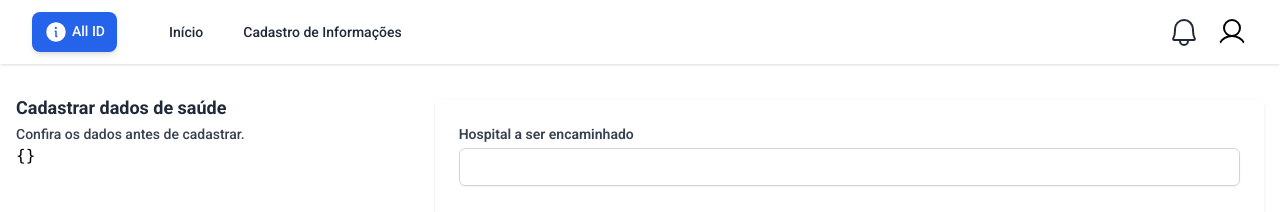
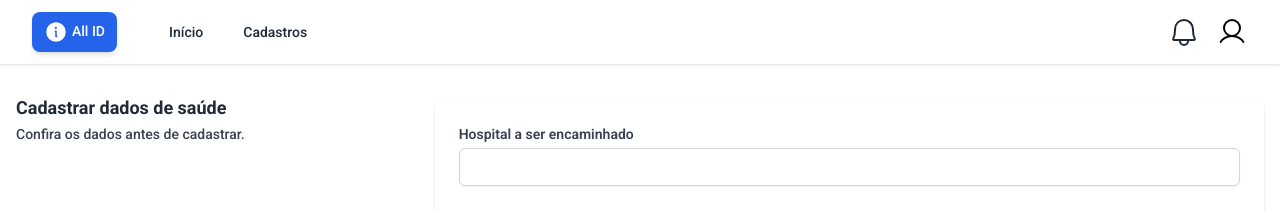
Before and after one commit to PedroJorge148/allid-web, a React (Vite) app: page /dashboard/regdatahealth in a window 1280 px wide. Shown: the top 212 px of the page. Built offline with nearby package versions, Linux system fonts and the light colour scheme; what tw-elements would draw is missing.

Commit message:
creation forms finished

```diff
--- a/src/pages/Dashboard/RegDataHealth.tsx
+++ b/src/pages/Dashboard/RegDataHealth.tsx
@@ -17,7 +17,7 @@ const regDataHealthSchema = z.object({
 type RegDataHealthFormInputs = z.infer<typeof regDataHealthSchema>
 
 export function RegDataHealth() {
-  const { register, handleSubmit, watch } = useForm<RegDataHealthFormInputs>({
+  const { register, handleSubmit } = useForm<RegDataHealthFormInputs>({
     resolver: zodResolver(regDataHealthSchema),
   })
 
@@ -36,7 +36,6 @@ export function RegDataHealth() {
             <p className="mt-1 text-sm font-medium text-gray-700">
               Confira os dados antes de cadastrar.
             </p>
-            <pre>{JSON.stringify(watch(), null, 2)}</pre>
           </div>
         </div>
         <div className="mt-5 md:col-span-2">
--- a/src/pages/Dashboard/RegDataUser.tsx
+++ b/src/pages/Dashboard/RegDataUser.tsx
@@ -33,7 +33,7 @@ type RegDataUserFormInputs = z.infer<typeof regDataUserSchema>
 export function RegDataUser() {
   const [hasSocialName, setHasSocialName] = useState(false)
 
-  const { register, handleSubmit, watch } = useForm<RegDataUserFormInputs>({
+  const { register, handleSubmit } = useForm<RegDataUserFormInputs>({
     resolver: zodResolver(regDataUserSchema),
   })
 
@@ -52,9 +52,6 @@ export function RegDataUser() {
             <p className="mt-1 text-sm font-medium text-gray-700">
               Confira os dados antes de cadastrar.
             </p>
-            <pre className="flex flex-col">
-              {JSON.stringify(watch(), null, 2)}
-            </pre>
           </div>
         </div>
         <div className="mt-5 md:col-span-2">
--- a/src/pages/Dashboard/RegDependents.tsx
+++ b/src/pages/Dashboard/RegDependents.tsx
@@ -14,11 +14,9 @@ const regDataDepedentSchema = z.object({
 type RegDataDependentFormInputs = z.infer<typeof regDataDepedentSchema>
 
 export function RegDependents() {
-  const { register, handleSubmit, watch } = useForm<RegDataDependentFormInputs>(
-    {
-      resolver: zodResolver(regDataDepedentSchema),
-    },
-  )
+  const { register, handleSubmit } = useForm<RegDataDependentFormInputs>({
+    resolver: zodResolver(regDataDepedentSchema),
+  })
 
   function handleDependentFormSubmit(data: RegDataDependentFormInputs) {
     console.log(data)
@@ -35,9 +33,6 @@ export function RegDependents() {
             <p className="mt-1 text-sm font-medium text-gray-700">
               Confira os dados antes de cadastrar.
             </p>
-            <pre className="flex flex-wrap">
-              {JSON.stringify(watch(), null, 2)}
-            </pre>
           </div>
         </div>
         <div className="mt-5 md:col-span-2">
--- a/src/pages/Dashboard/RegDocuments.tsx
+++ b/src/pages/Dashboard/RegDocuments.tsx
@@ -43,9 +43,6 @@ export function RegDocuments() {
             </h3>
             <p className="mt-1 text-sm font-medium text-gray-700">
               Confira os dados antes de cadastrar.
-              {/* <pre className="flex flex-wrap">
-                {JSON.stringify(watch(), null, 2)}
-              </pre> */}
             </p>
           </div>
         </div>
--- a/src/pages/Dashboard/RegInfo.tsx
+++ b/src/pages/Dashboard/RegInfo.tsx
@@ -12,7 +12,7 @@ import { NavLink } from 'react-router-dom'
 
 const cards = [
   {
-    title: 'Cadastro de informações',
+    title: 'Dados gerais',
     Icon: <Folders className="h-10 w-10 text-blue-600" weight="fill" />,
     description:
       'Lorem ipsum, dolor sit amet consectetur adipisicing elit. Ullam, incidunt?',
--- a/src/pages/Dashboard/RegPets.tsx
+++ b/src/pages/Dashboard/RegPets.tsx
@@ -12,7 +12,7 @@ const regDataPetsSchema = z.object({
 type RegDataPetsFormInputs = z.infer<typeof regDataPetsSchema>
 
 export function RegPets() {
-  const { register, handleSubmit, watch } = useForm<RegDataPetsFormInputs>({
+  const { register, handleSubmit } = useForm<RegDataPetsFormInputs>({
     resolver: zodResolver(regDataPetsSchema),
   })
 
@@ -31,9 +31,6 @@ export function RegPets() {
             <p className="mt-1 text-sm font-medium text-gray-700">
               Confira os dados antes de cadastrar.
             </p>
-            <pre className="flex flex-wrap">
-              {JSON.stringify(watch(), null, 2)}
-            </pre>
           </div>
         </div>
         <div className="mt-5 md:col-span-2">
--- a/src/pages/Dashboard/RegSocialMedia.tsx
+++ b/src/pages/Dashboard/RegSocialMedia.tsx
@@ -16,7 +16,7 @@ const regSocialMediaSchema = z.object({
 type RegSocialMediaFormInputs = z.infer<typeof regSocialMediaSchema>
 
 export function RegSocialMedia() {
-  const { register, handleSubmit, watch } = useForm<RegSocialMediaFormInputs>({
+  const { register, handleSubmit } = useForm<RegSocialMediaFormInputs>({
     resolver: zodResolver(regSocialMediaSchema),
   })
 
@@ -35,9 +35,6 @@ export function RegSocialMedia() {
             <p className="mt-1 text-sm font-medium text-gray-700">
               Confira os dados antes de cadastrar.
             </p>
-            <pre className="flex flex-wrap">
-              {JSON.stringify(watch(), null, 2)}
-            </pre>
           </div>
         </div>
         <div className="mt-5 md:col-span-2">
--- a/src/pages/Dashboard/Search.tsx
+++ b/src/pages/Dashboard/Search.tsx
@@ -1,10 +1,8 @@
-import { Typography } from '@mui/material'
-
 export function Search() {
   return (
     <div>
       <div className="flex flex-col w-[45%] h-screen m-auto mt-10">
-        <Typography className="font-bold">Buscar</Typography>
+        <label className="font-bold">Buscar</label>
         <div className="flex p-6 bg-zinc-400 rounded-lg border-b-2-cyan-500">
           <form className="flex flex-col gap-3 w-full">
             <div className="flex gap-2">
--- a/src/pages/Dashboard/ShareData.tsx
+++ b/src/pages/Dashboard/ShareData.tsx
@@ -1,12 +1,8 @@
-import { Typography } from '@mui/material'
-
 export function ShareData() {
   return (
     <div>
       <div className="flex flex-col w-[65%] h-screen m-auto mt-10">
-        <Typography className="py-3 font-bold">
-          Compartilhamento de dados
-        </Typography>
+        <label className="py-3 font-bold">Compartilhamento de dados</label>
         <div className="flex p-6 bg-zinc-400 rounded-lg border-b-2-cyan-500">
           <div className="grid grid-rows-2 gap-3">
             <a
--- a/src/pages/Dashboard/components/Nav.tsx
+++ b/src/pages/Dashboard/components/Nav.tsx
@@ -10,7 +10,7 @@ const user = {
 const navigation = [
   { name: 'Início', href: '/dashboard', current: true },
   {
-    name: 'Cadastro de Informações',
+    name: 'Cadastros',
     href: '/dashboard/reginfo',
     current: false,
   },
```
